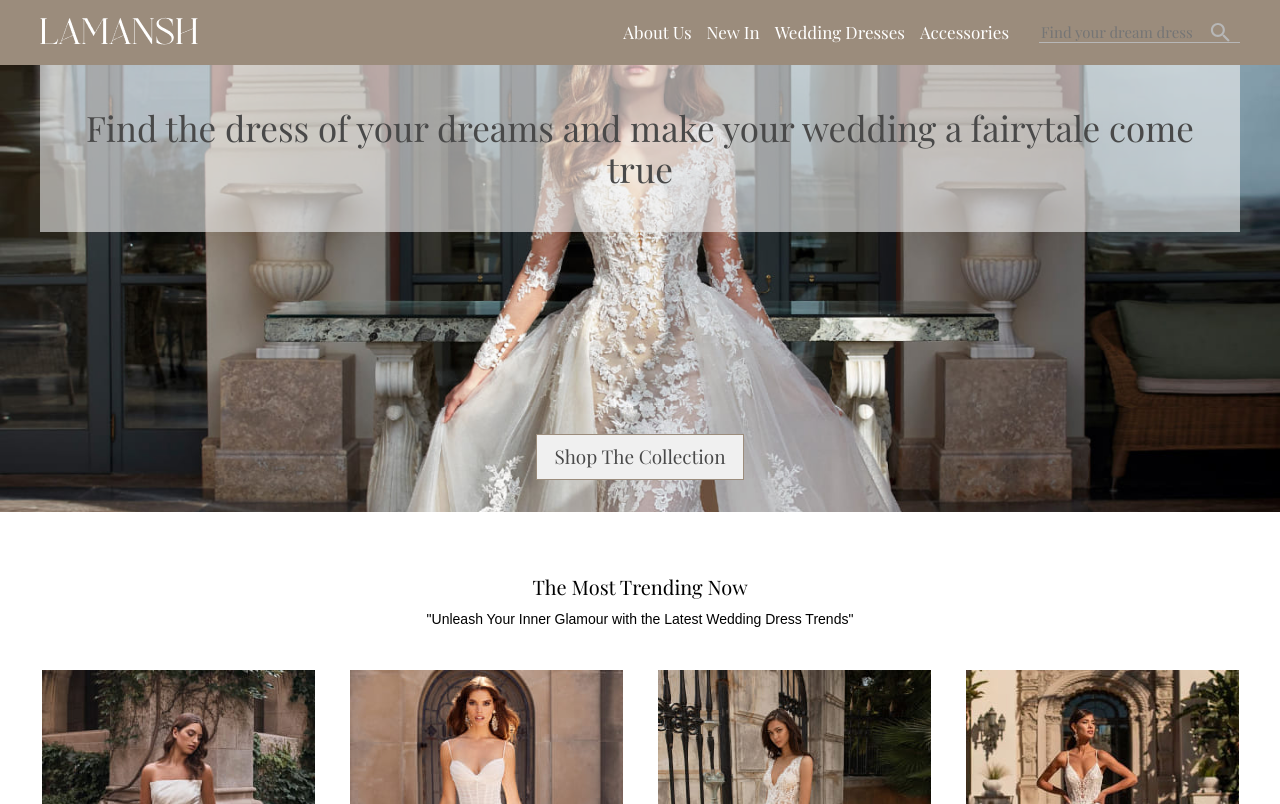
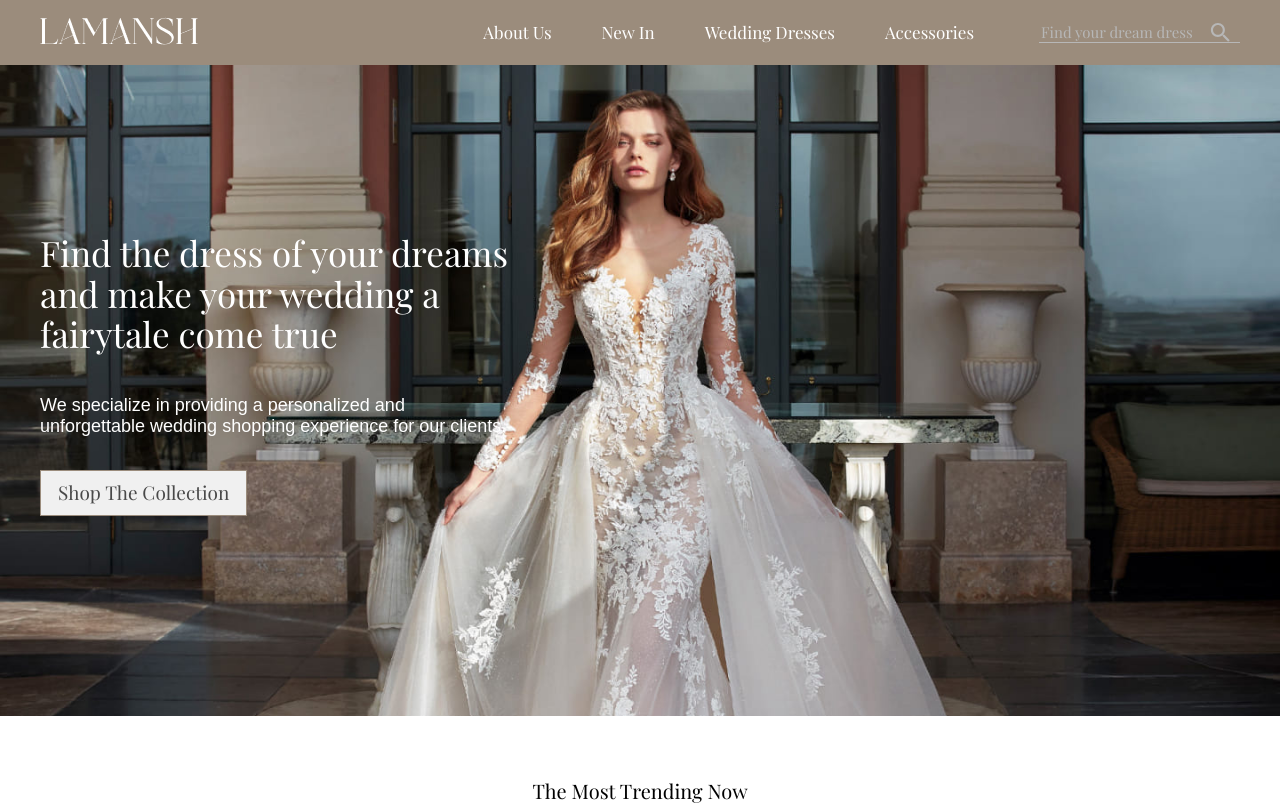
Before and after one commit to Vikitoria1/Lamansh, a plain HTML site: page index.html in a window 1280 px wide. Shown: the top 804 px of the page. Drawn offline with nearby package versions, Linux system fonts and the light colour scheme; files whose address does not match are found by name; a web font is replaced by a local one.

Commit message:
changes 2

```diff
--- a/scss/style.scss
+++ b/scss/style.scss
@@ -143,6 +143,7 @@ body {
     color: $color-black;
     background: transparent;
     border: none;
+    outline: none;
   }
   &-img {
     position: absolute;
@@ -154,6 +155,10 @@ body {
     pointer-events: none;
   }
 }
+input[type="text"]::placeholder {
+  color: $color-light-gray;
+  opacity: 1;
+}
 
 .menu-open .nav {
   transform: translateY(0%);
@@ -162,9 +167,12 @@ body {
 .top {
   background: url(../images/top-bg.jpg) center no-repeat;
   background-size: cover;
+  padding: 0 15px;
   &__inner {
-    min-width: 310px;
+    min-width: 300px;
     text-align: center;
+    margin: 0 auto;
+    padding-top: 200px;
   }
   &__title {
     font-weight: 400;
@@ -381,7 +389,7 @@ body {
   .search__picture {
     flex-direction: column;
     &-box {
-        width: 358px;
+      width: 358px;
     }
   }
 }
@@ -417,11 +425,44 @@ body {
       font-size: 15px;
     }
   }
+  .top__inner {
+    max-width: 470px;
+    text-align: left;
+    margin: 0;
+    padding-top: 168px;
+  }
+  .top__title {
+    background: none;
+    color: $color-white;
+    text-align: left;
+    margin-bottom: 41px;
+    padding: 0;
+  }
+  .top__text {
+    display: block;
+    font-family: $sec-fam;
+    font-weight: 400;
+    font-size: 18px;
+    line-height: 117%;
+    color: $color-white;
+    text-align: left;
+    margin-bottom: 33px;
+  }
+  .top__btn {
+    margin-bottom: 200px;
+  }
 }
 @media (min-width: 1024px) {
   .container {
     max-width: 1200px;
   }
+  .nav {
+    gap: 65px;
+    &__list {
+      gap: 50px;
+    }
+  }
+
   .search__content {
     justify-content: space-between;
   }
@@ -439,8 +480,8 @@ body {
       "side1 side2";
     grid-gap: 26px 23px;
     &-box:nth-child(1) {
-        width: 739px;
-        grid-area: main;
+      width: 739px;
+      grid-area: main;
     }
     &-box:nth-child(2) {
       grid-area: side1;
```
Also changed, not shown: css/style.css, 1 other file.
